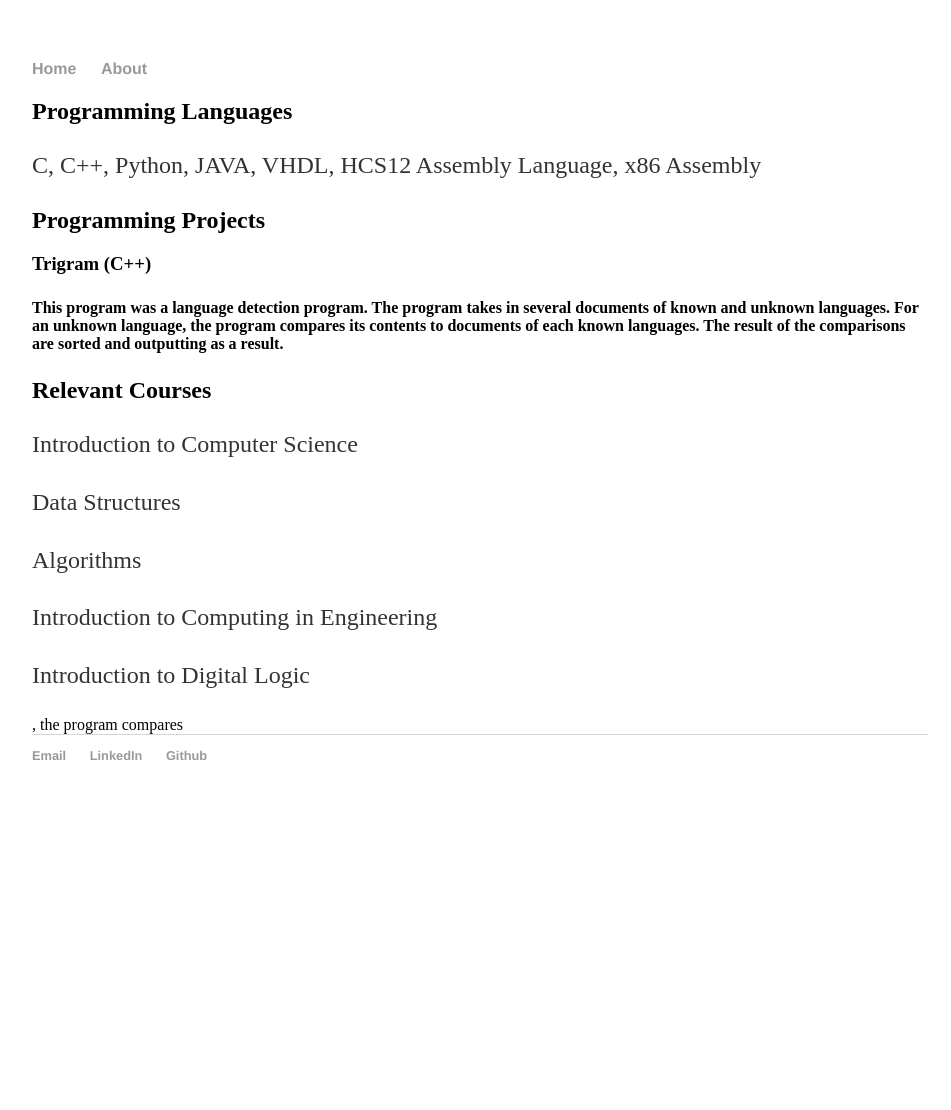
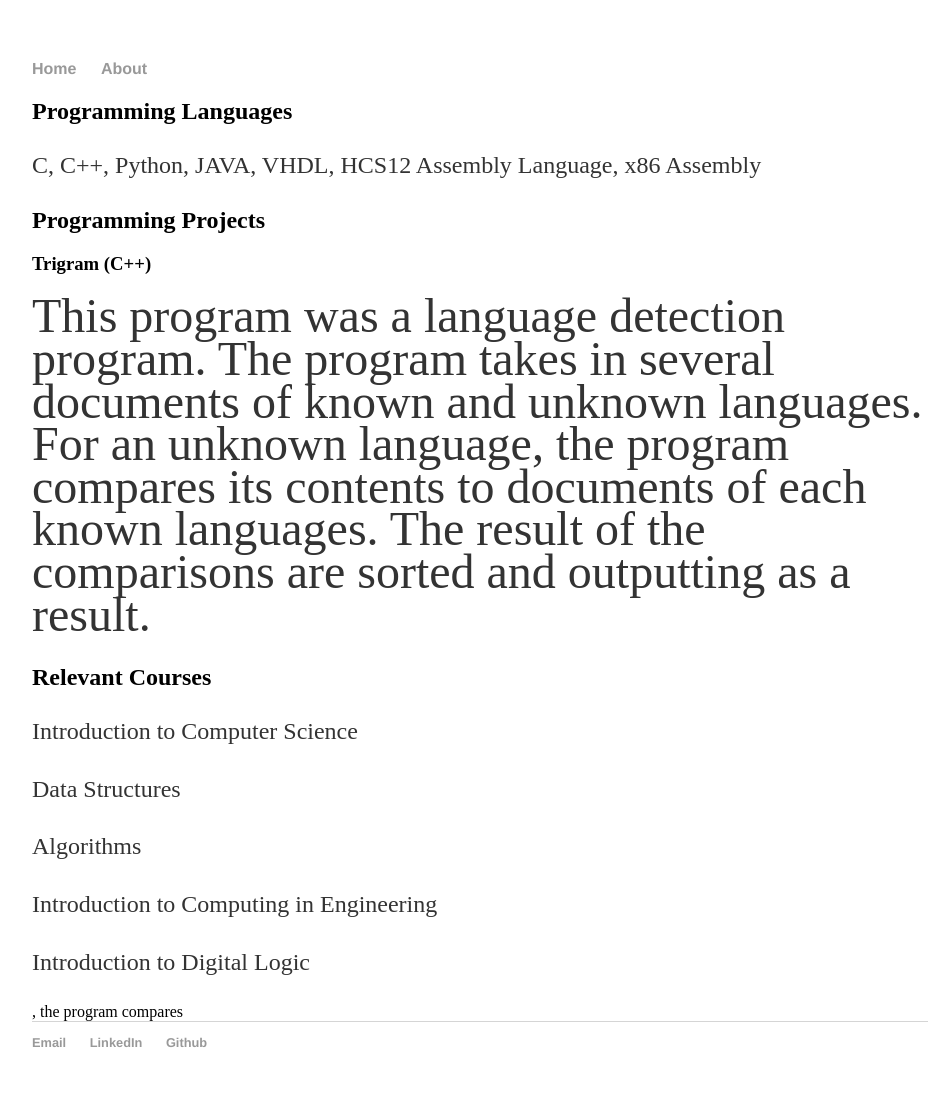
Before and after one commit to Winnie-Zheng/winnie-zheng.github.io, a Jekyll site: the page built from About/index.html, in a window 1280 px wide. Shown: the whole page, without its empty margins (160-1111 px from the left). Built offline with Jekyll 4.4.1, drawn with Linux system fonts in a browser that asks for light colours; before the commit the page ends 900 px from its top, so only the background shows below that.

Commit message:
Update index.html

```diff
--- a/About/index.html
+++ b/About/index.html
@@ -7,7 +7,7 @@
     <p>C, C++, Python, JAVA, VHDL, HCS12 Assembly Language, x86 Assembly</p>
   <h2>Programming Projects</h2>
     <h3>Trigram (C++)</h3>
-    <p><h4>This program was a language detection program. The program takes in several documents of known and unknown languages. For an unknown language, the program compares its contents to documents of each known languages. The result of the comparisons are sorted and outputting as a result.</h4></p>
+    <p><font size=12>This program was a language detection program. The program takes in several documents of known and unknown languages. For an unknown language, the program compares its contents to documents of each known languages. The result of the comparisons are sorted and outputting as a result.</font></p>
   <h2>Relevant Courses</h2>
     <p>Introduction to Computer Science</p>
     <p>Data Structures</p>
```
